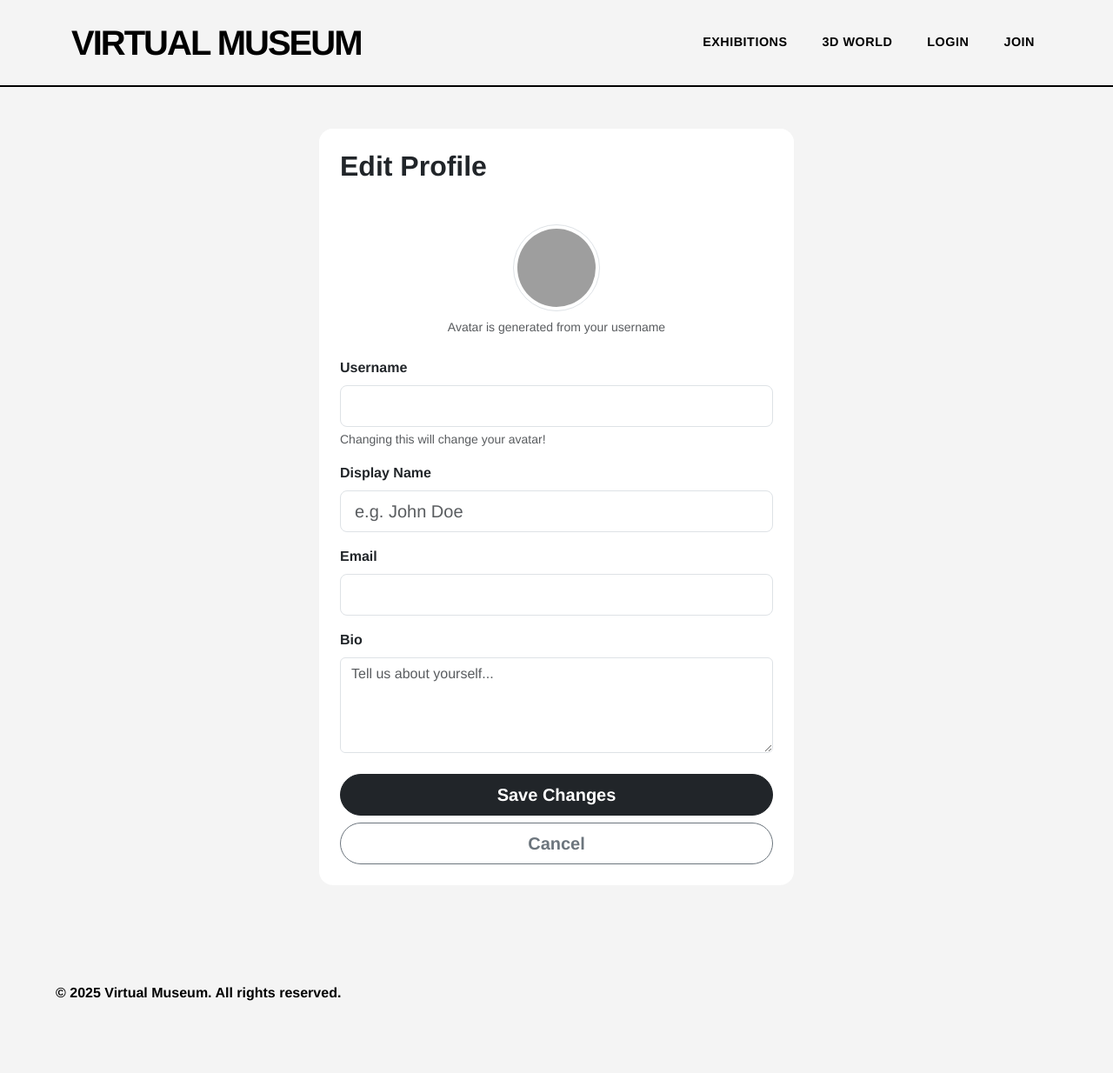
After one commit to rubikdula/Virtual-Museum-DS, a FastAPI app: template app/templates/edit_profile.html in a window 1280 px wide. The commit adds this page. Shown: the whole page at 87% size. Run offline with FastAPI, Linux system fonts and the light colour scheme; the template is opened without the code that fills it, so the values that code supplies are empty; some libraries are stand-ins or nearby versions; grey boxes are pictures that could not be loaded.

Commit message:
added major changes

```diff
--- a/app/models.py
+++ b/app/models.py
@@ -9,6 +9,8 @@ class User(Base):
     id = Column(Integer, primary_key=True, index=True)
     username = Column(String, unique=True, index=True)
     email = Column(String, unique=True, index=True)
+    full_name = Column(String, nullable=True)
+    bio = Column(Text, nullable=True)
     hashed_password = Column(String)
     museum_theme = Column(String, default="starry") # Personal museum theme
     created_at = Column(DateTime(timezone=True), server_default=func.now())
--- a/app/routers/auth.py
+++ b/app/routers/auth.py
@@ -9,6 +9,9 @@ from jose import JWTError, jwt
 import os
 from dotenv import load_dotenv
 from .. import models, schemas, database
+from fastapi.templating import Jinja2Templates
+
+templates = Jinja2Templates(directory="app/templates")
 
 load_dotenv()
 
@@ -111,3 +114,47 @@ async def logout():
     response = RedirectResponse(url="/", status_code=303)
     response.delete_cookie("access_token")
     return response
+
+@router.get("/profile/edit")
+async def edit_profile_page(request: Request, current_user: models.User = Depends(get_current_user)):
+    if not current_user:
+        return RedirectResponse(url="/login", status_code=303)
+    return templates.TemplateResponse("edit_profile.html", {"request": request, "user": current_user})
+
+@router.post("/profile/edit")
+async def update_profile(
+    username: str = Form(...),
+    email: str = Form(...),
+    full_name: str = Form(None),
+    bio: str = Form(None),
+    db: Session = Depends(database.get_db),
+    current_user: models.User = Depends(get_current_user)
+):
+    if not current_user:
+        return RedirectResponse(url="/login", status_code=303)
+
+    # Check if username is taken (if changed)
+    if username != current_user.username:
+        existing_user = db.query(models.User).filter(models.User.username == username).first()
+        if existing_user:
+            # Ideally return to form with error
+            return RedirectResponse(url="/auth/profile/edit?error=Username taken", status_code=303)
+
+    current_user.username = username
+    current_user.email = email
+    current_user.full_name = full_name
+    current_user.bio = bio
+
+    db.commit()
+
+    # If username changed, we need to update the token!
+    # For simplicity, let's just update the cookie with a new token
+    access_token_expires = timedelta(minutes=ACCESS_TOKEN_EXPIRE_MINUTES)
+    access_token = create_access_token(
+        data={"sub": current_user.username}, expires_delta=access_token_expires
+    )
+
+    response = RedirectResponse(url="/my-artifacts", status_code=303)
+    response.set_cookie(key="access_token", value=f"Bearer {access_token}", httponly=True)
+
+    return response
--- /dev/null
+++ b/app/templates/edit_profile.html
@@ -0,0 +1,50 @@
+{% extends "base.html" %}
+
+{% block content %}
+<div class="container py-5">
+    <div class="row justify-content-center">
+        <div class="col-md-8 col-lg-6">
+            <div class="card border-0 shadow-sm rounded-4 overflow-hidden">
+                <div class="card-header bg-white border-0 p-4">
+                    <h2 class="fw-bold mb-0">Edit Profile</h2>
+                </div>
+                <div class="card-body p-4">
+                    <form action="/auth/profile/edit" method="post">
+                        <div class="text-center mb-4">
+                            <img src="https://api.dicebear.com/7.x/avataaars/svg?seed={{ user.username }}"
+                                 class="rounded-circle border p-1" width="100" height="100" alt="Profile">
+                            <p class="text-muted small mt-2">Avatar is generated from your username</p>
+                        </div>
+
+                        <div class="mb-3">
+                            <label for="username" class="form-label fw-bold">Username</label>
+                            <input type="text" class="form-control form-control-lg" id="username" name="username" value="{{ user.username }}" required>
+                            <div class="form-text">Changing this will change your avatar!</div>
+                        </div>
+
+                        <div class="mb-3">
+                            <label for="full_name" class="form-label fw-bold">Display Name</label>
+                            <input type="text" class="form-control form-control-lg" id="full_name" name="full_name" value="{{ user.full_name or '' }}" placeholder="e.g. John Doe">
+                        </div>
+
+                        <div class="mb-3">
+                            <label for="email" class="form-label fw-bold">Email</label>
+                            <input type="email" class="form-control form-control-lg" id="email" name="email" value="{{ user.email }}" required>
+                        </div>
+
+                        <div class="mb-4">
+                            <label for="bio" class="form-label fw-bold">Bio</label>
+                            <textarea class="form-control" id="bio" name="bio" rows="4" placeholder="Tell us about yourself...">{{ user.bio or '' }}</textarea>
+                        </div>
+
+                        <div class="d-grid gap-2">
+                            <button type="submit" class="btn btn-dark btn-lg rounded-pill fw-bold">Save Changes</button>
+                            <a href="/my-artifacts" class="btn btn-outline-secondary btn-lg rounded-pill fw-bold">Cancel</a>
+                        </div>
+                    </form>
+                </div>
+            </div>
+        </div>
+    </div>
+</div>
+{% endblock %}
```
Also changed, not shown: app/routers/ai_guide.py (+28 -0 lines), app/templates/museum_3d.html (+121 -0 lines), app/templates/my_artifacts.html (+8 -4 lines), update_db_profile.py (added, +19 -0 lines).
